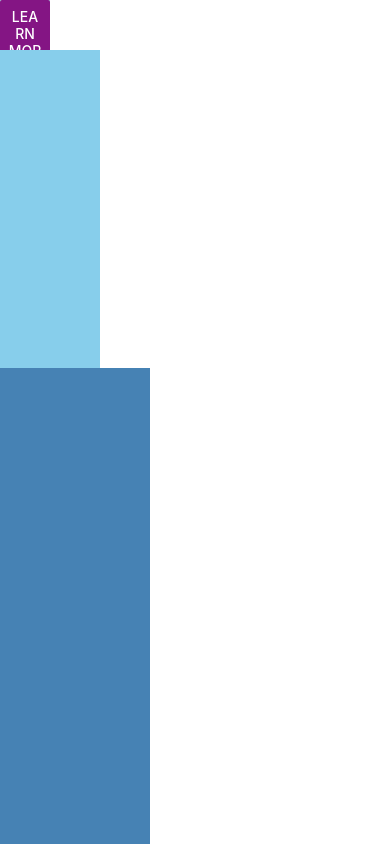
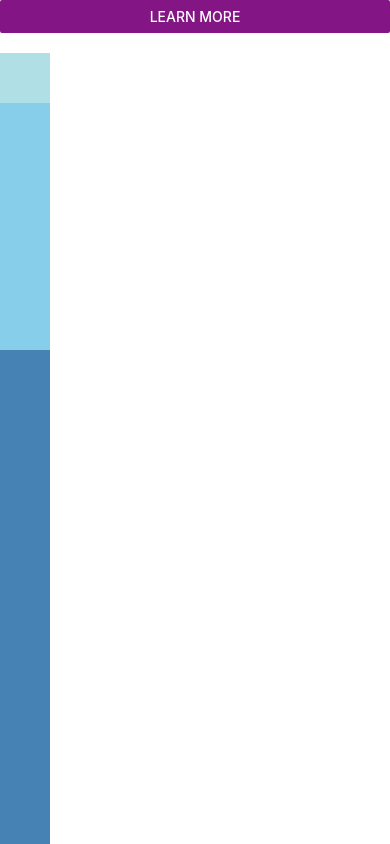
Before and after one commit to ashinkaranasinghe/FashionWorld, a React Native app: screen / in a window 390 px wide. Built offline with nearby package versions, Linux system fonts and the light colour scheme.

Commit message:
Update App.js

```diff
--- a/App.js
+++ b/App.js
@@ -1,5 +1,6 @@
 import React, { Component } from "react";
 import { StyleSheet, View, Button } from "react-native";
+import { SSL_OP_NO_TLSv1_2 } from "constants";
 
 const instructions = "Ashinka shani";
 
@@ -9,27 +10,35 @@ export default class App extends Component {
   };
   render() {
     return (
-      <View style={{ flex: 1 }}>
-        <View style={{ width: 50, height: 50, backgroundColor: "powderblue" }}>
-          <Button
-            onPress={this.onPresentLearnMore}
-            title="Learn More"
-            color="#841584"
-          />
-        </View>
+      <View
+        style={{
+          flex: 1,
+          flexDirection: "column"
+        }}
+      >
+        <Button
+          onPress={this.onPresentLearnMore}
+          title="Learn More"
+          color="#841584"
+        />
+        <View
+          style={{
+            marginTop: 20,
+            justifyContent: "center",
+            alignItems: "stretch",
+            width: 50,
+            height: 50,
+            backgroundColor: "powderblue"
+          }}
+        />
+        <View
+          style={{ flex: 1, width: 50, height: 50, backgroundColor: "skyblue" }}
+        />
         <View
           style={{
             flex: 2,
-            width: 100,
-            height: 100,
-            backgroundColor: "skyblue"
-          }}
-        />
-        <View
-          style={{
-            flex: 3,
-            width: 150,
-            height: 150,
+            width: 50,
+            height: 50,
             backgroundColor: "steelblue"
           }}
         />
@@ -53,8 +62,6 @@ const styles = StyleSheet.create({
   },
   button: {
     marginLeft: 150,
-    marginTop: 150,
-    width: 100,
-    Text_color: "#143333"
+    marginTop: 150
   }
 });
```
